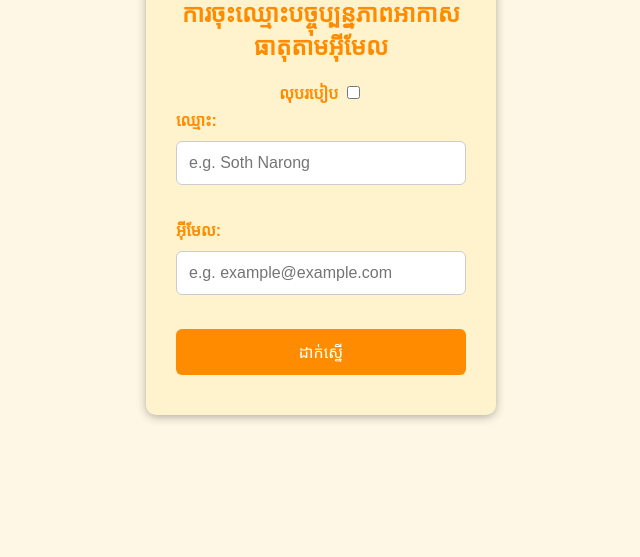
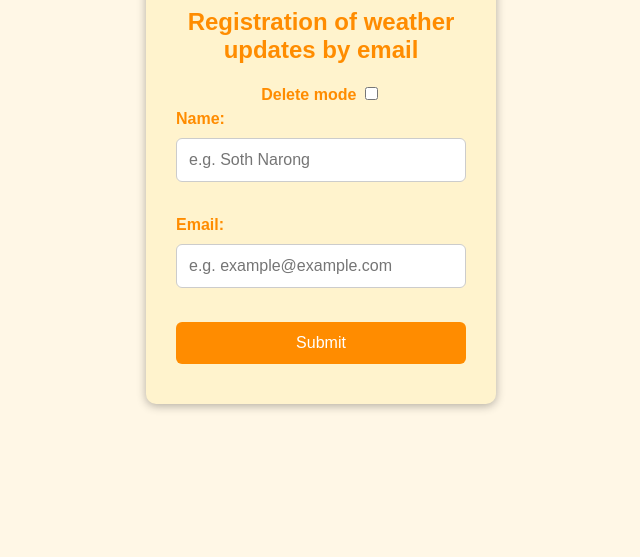
Before and after one commit to Manwel20/synoptic, a website: page website/public/index.html in a window 1280 px wide. Shown: the part 243-800 px from the top of the page, without its empty margins (319-959 px from the left). Drawn offline with Linux system fonts and the light colour scheme.

Commit message:
Update index.html

```diff
--- a/website/public/index.html
+++ b/website/public/index.html
@@ -3,7 +3,7 @@
 <head>
     <meta charset="UTF-8">
     <meta name="viewport" content="width=device-width, initial-scale=1.0">
-    <title>ទម្រង់ចុះឈ្មោះ</title>
+    <title>Registration Form</title>
     <link rel="stylesheet" href="styles.css">
     <script src="index.js" defer></script>
     <link rel="icon" href="EWB icon.jpg" type="image/x-icon">
@@ -13,23 +13,23 @@
         <div class="logo-container">
             <img src="ewb-logo.png" alt="Logo" class="logo">
         </div>
-        <h2 id="formTitle">ការចុះឈ្មោះបច្ចុប្បន្នភាពអាកាសធាតុតាមអ៊ីមែល</h2>
+        <h2 id="formTitle">Registration of weather updates by email</h2>
         <div class="toggle-container">
-            <label class="toggle-label" for="toggleMode">លុបរបៀប</label>
+            <label class="toggle-label" for="toggleMode">Delete mode</label>
             <input type="checkbox" id="toggleMode">
         </div>
         <form id="contactForm" action="/submit" method="post">
-            <label for="name">ឈ្មោះ:</label>
+            <label for="name">Name:</label>
             <input type="text" id="name" name="name" placeholder="e.g. Soth Narong" required>
             <p id="nameError" class="error-message"></p>
 
-            <label for="email">អ៊ីមែល:</label>
+            <label for="email">Email:</label>
             <input type="text" id="email" name="email" placeholder="e.g. example@example.com" required>
             <p id="emailError" class="error-message"></p>
 
-            <button id="submit" type="submit">ដាក់ស្នើ</button>
+            <button id="submit" type="submit">Submit</button>
         </form>
-        <div id="confirmationMessage" class="confirmation-message" style="display: none;">សូមអរគុណ! ទម្រង់បែបបទរបស់អ្នកត្រូវបានដាក់ស្នើ។.</div>
+        <div id="confirmationMessage" class="confirmation-message" style="display: none;">Thank you! Your form has been submitted.</div>
     </div>
 </body>
 </html>
```
